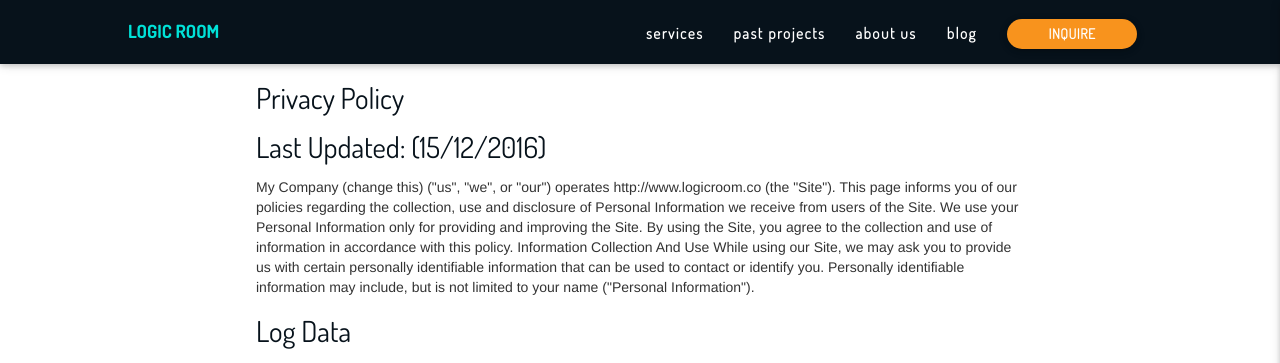
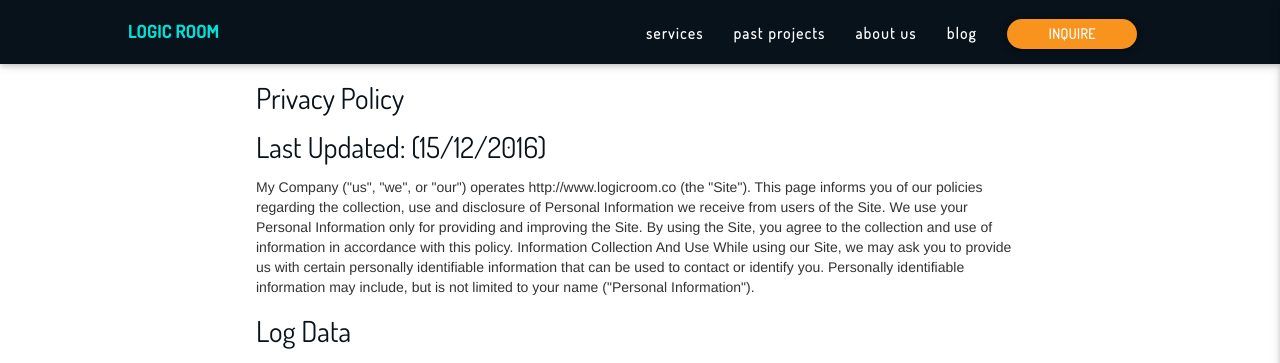
Before and after one commit to peterheard01/logic-room, a Jekyll site: the page built from privacy_policy/index.html, in a window 1280 px wide and 1013 px high. Shown: the top 363 px of the window. Built offline with Jekyll 4.4.1, drawn with Linux system fonts in a browser that asks for light colours.

Commit message:
removed privacy error and sitemap build

```diff
--- a/Gemfile
+++ b/Gemfile
@@ -22,4 +22,3 @@ gem "minima", "~> 2.0"
 group :jekyll_plugins do
    gem "jekyll-feed", "~> 0.6"
 end
-gem 'jekyll-sitemap'
--- a/privacy_policy/index.html
+++ b/privacy_policy/index.html
@@ -11,7 +11,7 @@ layout: default
 
     <h2>Last updated: (15/12/2016)</h2>
 
-    My Company (change this) ("us", "we", or "our") operates http://www.logicroom.co (the
+    My Company ("us", "we", or "our") operates http://www.logicroom.co (the
     "Site"). This page informs you of our policies regarding the collection, use and disclosure of
     Personal Information we receive from users of the Site.
 
```
Also changed, not shown: Gemfile.lock.
